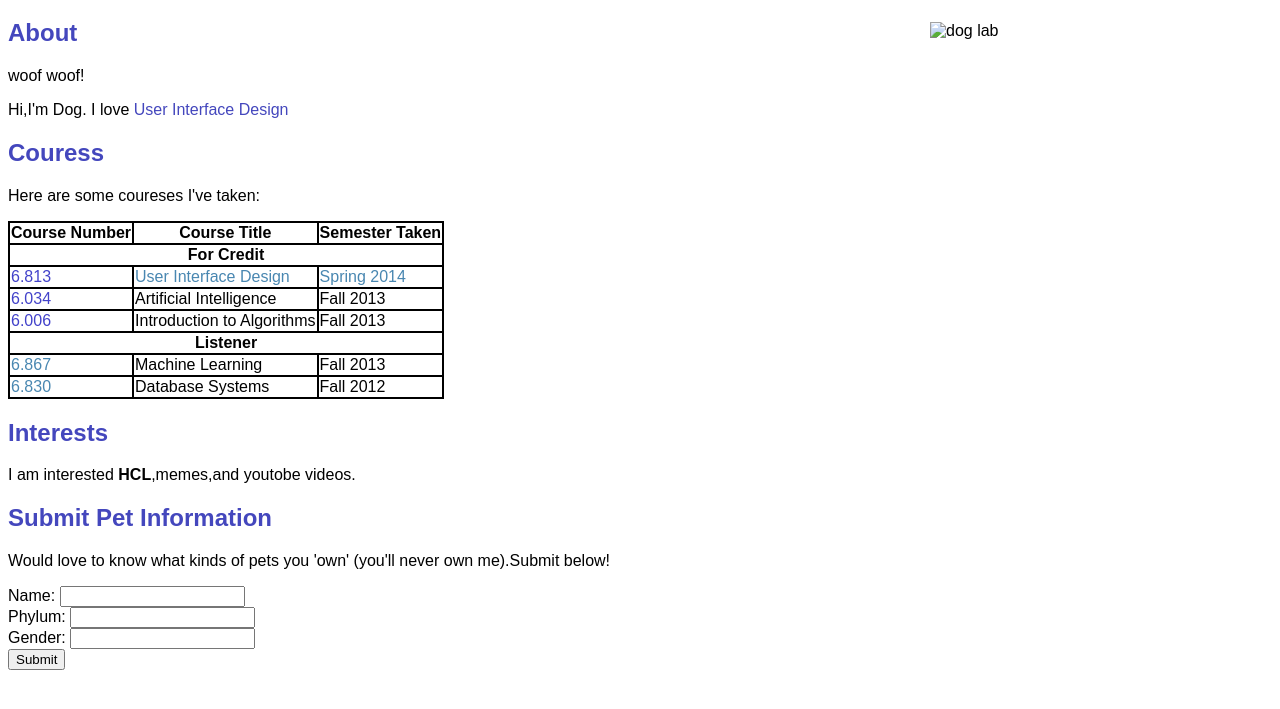
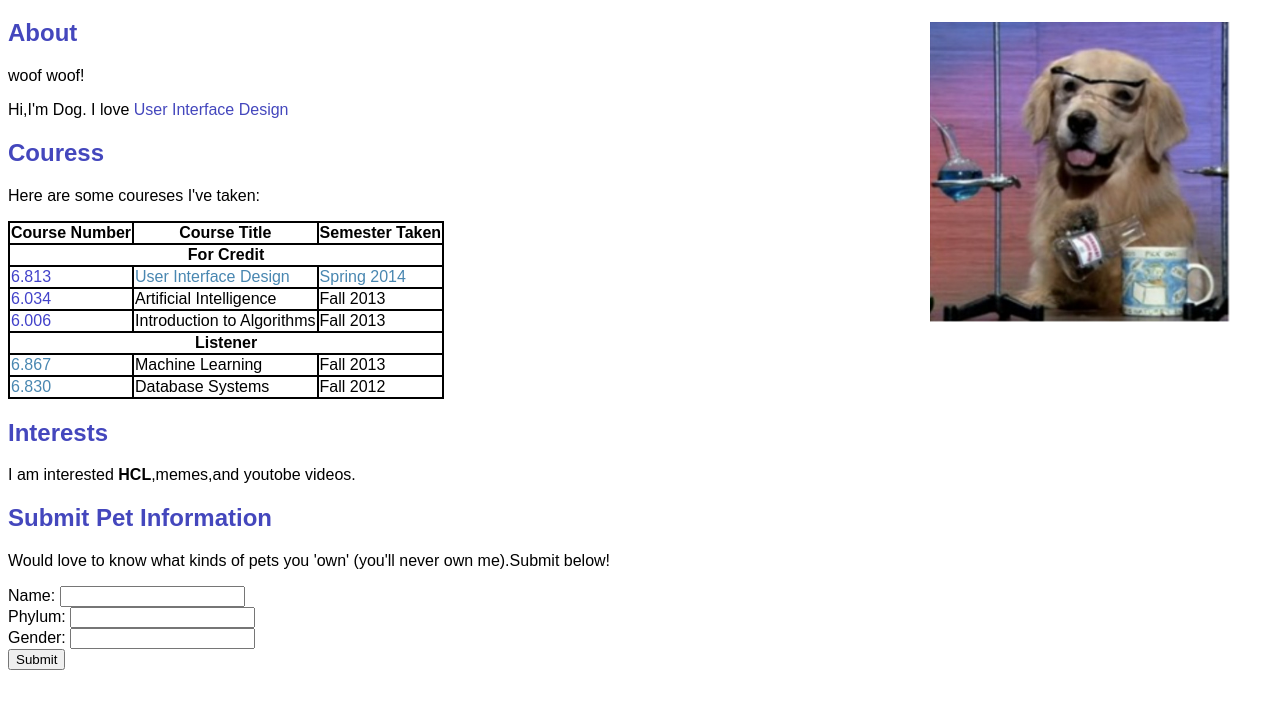
Before and after one commit to mnhat8725/nhat-25, a plain HTML site: page index.html in a window 1280 px wide. Shown: the part 61-770 px from the top of the page. Drawn offline with Linux system fonts and the light colour scheme.

Commit message:
Update index.html

```diff
--- a/index.html
+++ b/index.html
@@ -71,6 +71,6 @@
 <img
 width="300"
 height="300"
-src="d:\images\dogcutee.png" alt="dog lab" class="doginmage">
+src="dogcutee.jpg" alt="dog lab" class="doginmage">
 </body>
 </html>
```
